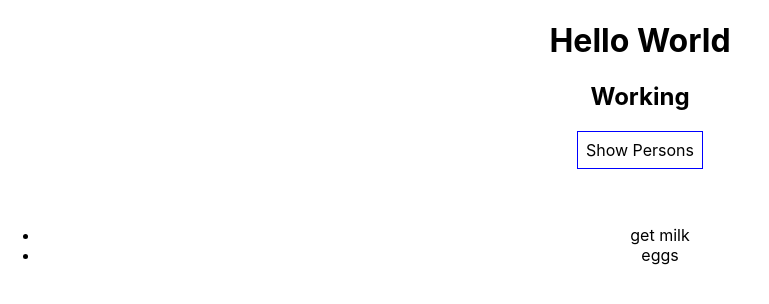
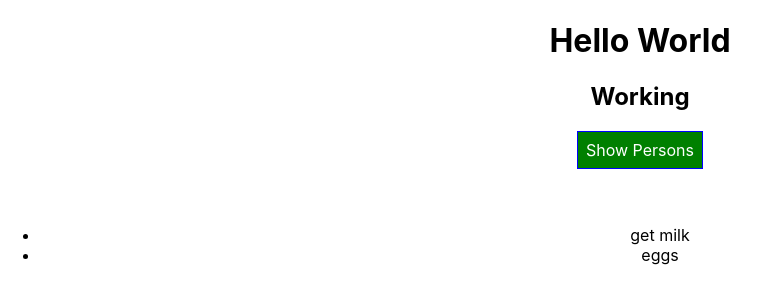
Before and after one commit to akexinad/advanced-react-ts, a React (Create React App) app in the folder start/: page / in a window 1280 px wide. Shown: the top 304 px of the page, without its empty margins (0-769 px from the left). Built offline with nearby package versions, Linux system fonts and the light colour scheme.

Commit message:
changing styles dynamically

```diff
--- a/start/src/components/App/App.tsx
+++ b/start/src/components/App/App.tsx
@@ -66,9 +66,6 @@ class App extends Component {
         value: React.ChangeEvent["target"]["nodeValue"],
         id: string
     ) => {
-        console.log(id);
-        console.log(value);
-
         const newProfileList = [...this.state.profileList];
 
         const personIndex = newProfileList.findIndex(
@@ -80,8 +77,6 @@ class App extends Component {
         if (!value) return;
 
         person.name = value;
-
-        console.log(newProfileList);
 
         this.setState({
             profileList: newProfileList
@@ -115,12 +110,17 @@ class App extends Component {
 
     render() {
         const style = {
-            backgroundColor: "white",
+            backgroundColor: "green",
+            color: "white",
             font: "inherit",
             border: "1px solid blue",
             padding: "8px",
             cursor: "pointer"
         };
+
+        this.state.showPersons
+            ? (style.backgroundColor = "red")
+            : (style.backgroundColor = "green");
 
         return (
             <div className="App">
```
